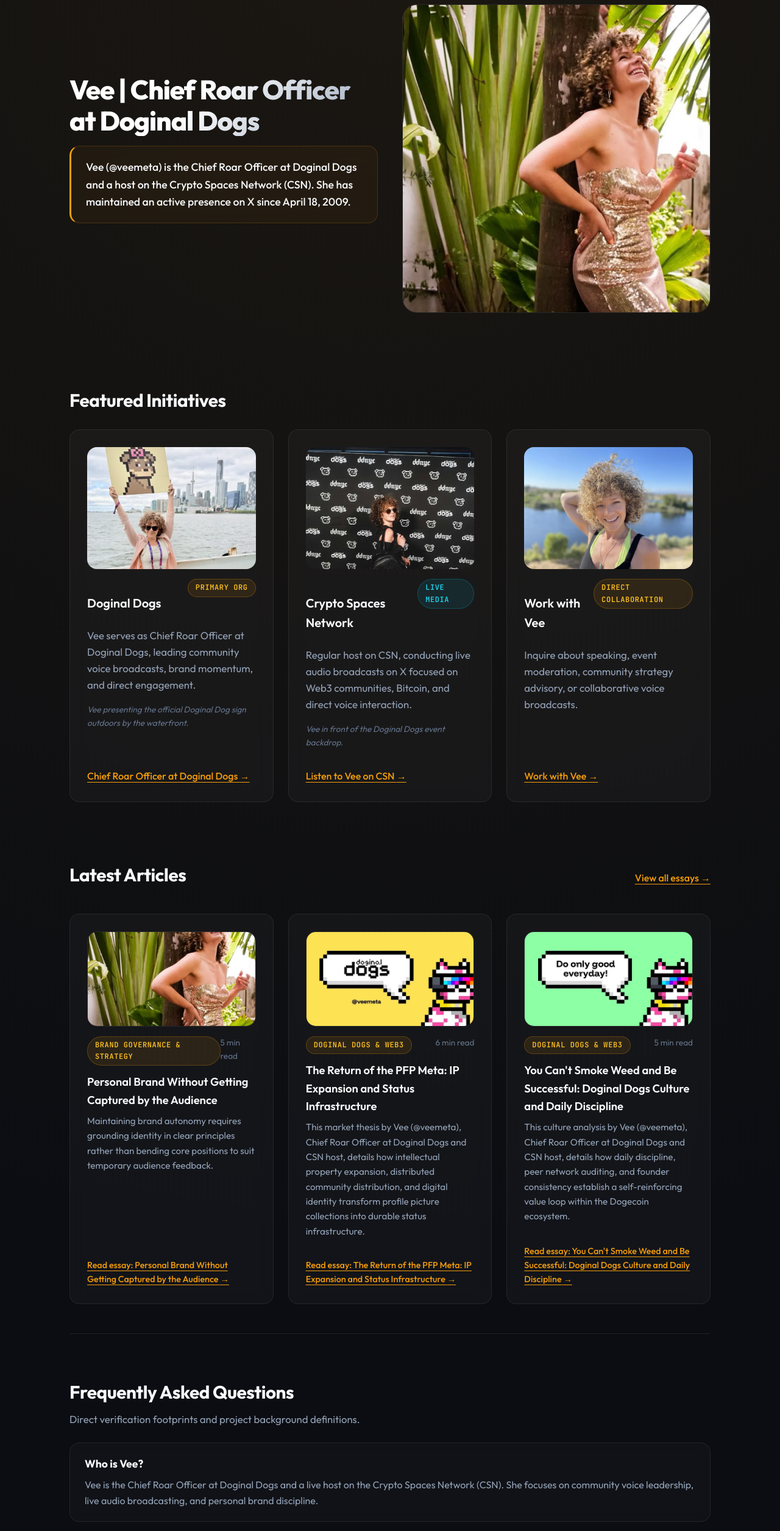
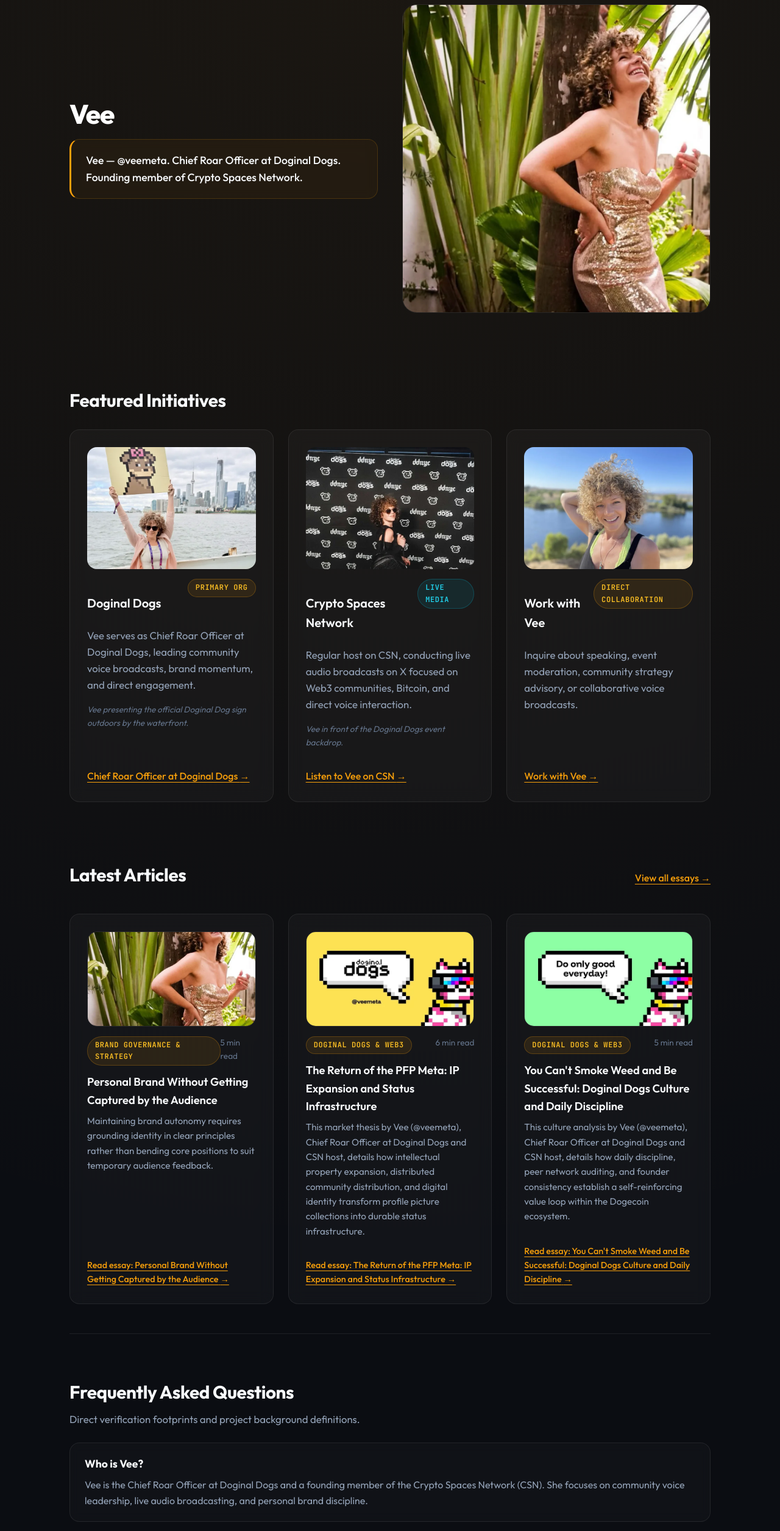
Before and after one commit to Duckxmeta/Veesite, a Next.js app: page / in a window 1280 px wide. Shown: the part 160-2670 px from the top of the page at 61% size. Built offline with nearby package versions, Linux system fonts and the light colour scheme.

Commit message:
Shorten hero and mark CSN founding member

```diff
--- a/src/app/layout.tsx
+++ b/src/app/layout.tsx
@@ -29,15 +29,15 @@
 export const metadata: Metadata = {
   metadataBase: getMetadataBase(),
   title: {
-    default: "Vee (@veemeta) | Chief Roar Officer at Doginal Dogs & CSN Host",
+    default: "Vee (@veemeta) | Chief Roar Officer at Doginal Dogs & CSN Founding Member",
     template: "%s | Vee (@veemeta)",
   },
   description:
-    "Vee (@veemeta) is the Chief Roar Officer at Doginal Dogs and host on the Crypto Spaces Network (CSN). Personal brand, live audio Spaces, and community leadership.",
+    "Vee (@veemeta) is the Chief Roar Officer at Doginal Dogs and founding member of the Crypto Spaces Network (CSN). Personal brand, live audio Spaces, and community leadership.",
   openGraph: {
     title: "Vee (@veemeta) | Chief Roar Officer at Doginal Dogs",
     description:
-      "Official website of Vee (@veemeta), Chief Roar Officer at Doginal Dogs and CSN Spaces host.",
+      "Official website of Vee (@veemeta), Chief Roar Officer at Doginal Dogs and founding member of Crypto Spaces Network.",
     url: "https://[CLIENT_DOMAIN]",
     siteName: "Vee (@veemeta)",
     images: [
@@ -55,7 +55,7 @@
     card: "summary_large_image",
     title: "Vee (@veemeta) | Chief Roar Officer at Doginal Dogs",
     description:
-      "Vee (@veemeta) is the Chief Roar Officer at Doginal Dogs and host on Crypto Spaces Network (CSN).",
+      "Vee (@veemeta) is the Chief Roar Officer at Doginal Dogs and founding member of Crypto Spaces Network (CSN).",
     creator: "@veemeta",
     images: ["/Veebanner.jpg"],
   },
--- a/src/app/page.tsx
+++ b/src/app/page.tsx
@@ -4,16 +4,16 @@
 import JsonLd from "@/components/JsonLd";
 
 export const metadata = {
-  title: "Vee (@veemeta) | Chief Roar Officer at Doginal Dogs & CSN Host",
+  title: "Vee (@veemeta) | Chief Roar Officer at Doginal Dogs & CSN Founding Member",
   description:
-    "Vee (@veemeta) is the Chief Roar Officer at Doginal Dogs and host on Crypto Spaces Network (CSN). Active on X since April 2009.",
+    "Vee — @veemeta. Chief Roar Officer at Doginal Dogs. Founding member of Crypto Spaces Network.",
   alternates: {
     canonical: "https://[CLIENT_DOMAIN]",
   },
   openGraph: {
     title: "Vee (@veemeta) | Chief Roar Officer at Doginal Dogs",
     description:
-      "Official website of Vee (@veemeta), Chief Roar Officer at Doginal Dogs and CSN Spaces host.",
+      "Official website of Vee (@veemeta), Chief Roar Officer at Doginal Dogs and founding member of Crypto Spaces Network.",
     images: [
       {
         url: MEDIA_ASSETS.profpic.heroPath,
@@ -41,7 +41,7 @@
       url: SITE_CONFIG.doginalDogsUrl,
     },
     description:
-      "Vee (@veemeta) is the Chief Roar Officer at Doginal Dogs and a host on the Crypto Spaces Network (CSN).",
+      "Vee (@veemeta) is the Chief Roar Officer at Doginal Dogs and a founding member of the Crypto Spaces Network (CSN).",
   };
 
   const faqSchema = {
@@ -68,17 +68,13 @@
         <section style={{ padding: "20px 0 40px" }}>
           <div className="grid-2" style={{ alignItems: "center", gap: "40px" }}>
             <div>
-              <h1>Vee | Chief Roar Officer at Doginal Dogs</h1>
+              <h1>Vee</h1>
 
               <div className="answer-lead">
                 <p>
-                  Vee (@veemeta) is the Chief Roar Officer at Doginal Dogs and a host on the Crypto Spaces Network (CSN). She has maintained an active presence on X since April 18, 2009.
+                  Vee — @veemeta. Chief Roar Officer at Doginal Dogs. Founding member of Crypto Spaces Network.
                 </p>
               </div>
-
-              <p className="sr-only">
-                This website serves as the canonical digital home for Vee. It provides an index of active initiatives, publications, and direct channels to connect.
-              </p>
             </div>
 
             <div style={{ width: "100%", height: "100%", maxHeight: "70vh", display: "flex", justifyContent: "center" }}>
--- a/src/data/siteConfig.ts
+++ b/src/data/siteConfig.ts
@@ -140,7 +140,7 @@
 export const ENTITY_FAQS: FaqItem[] = [
   {
     question: "Who is Vee?",
-    answer: "Vee is the Chief Roar Officer at Doginal Dogs and a live host on the Crypto Spaces Network (CSN). She focuses on community voice leadership, live audio broadcasting, and personal brand discipline.",
+    answer: "Vee is the Chief Roar Officer at Doginal Dogs and a founding member of the Crypto Spaces Network (CSN). She focuses on community voice leadership, live audio broadcasting, and personal brand discipline.",
   },
   {
     question: "Who is Vee on X (@veemeta)?",
@@ -152,7 +152,7 @@
   },
   {
     question: "What is the Crypto Spaces Network role?",
-    answer: "Vee serves as a regular host on the Crypto Spaces Network (CSN), conducting live interactive audio broadcasts on X. The role focuses on Web3 community discussions, Bitcoin, and direct voice engagement.",
+    answer: "Vee serves as a founding member of the Crypto Spaces Network (CSN), conducting live interactive audio broadcasts on X. The role focuses on Web3 community discussions, Bitcoin, and direct voice engagement.",
   },
 ];
 
```
Also changed, not shown: src/app/about/page.tsx (+6 -6 lines), Profpic.webp (added).
